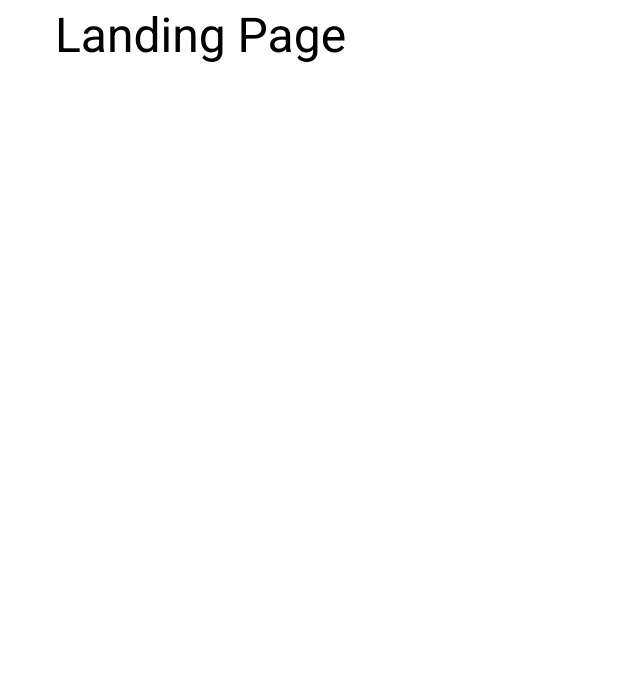
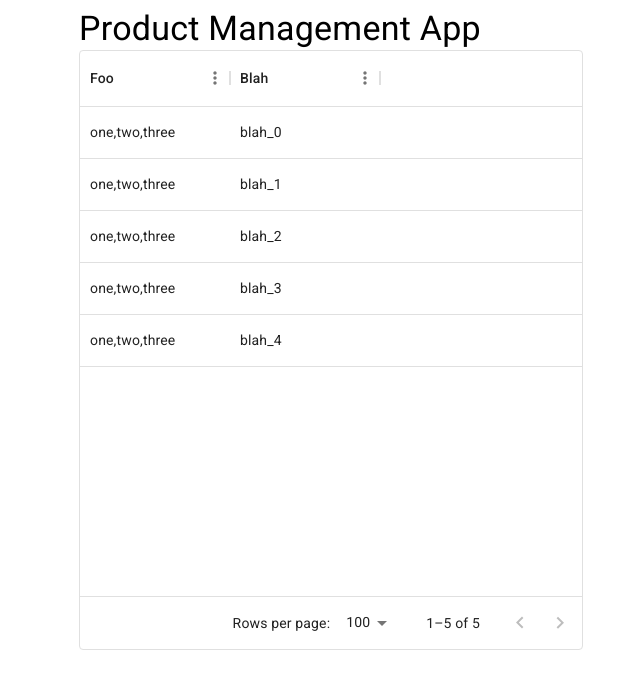
Before and after one commit to kbonnici/karl-bonnici-IS24-full-stack-competition-req97073, a React app in the folder frontend/: page / in a window 1280 px wide. Shown: the top 688 px of the page, without its empty margins (309-949 px from the left). Built offline with nearby package versions, Linux system fonts and the light colour scheme; the HTML template or start-up script is replaced by a standard one.

Commit message:
add dummy data table

```diff
--- a/frontend/package.json
+++ b/frontend/package.json
@@ -14,6 +14,7 @@
     "@fontsource/roboto": "^4.5.8",
     "@mui/icons-material": "^5.11.11",
     "@mui/material": "^5.11.15",
+    "@mui/x-data-grid": "^6.0.3",
     "@types/react-router-dom": "^5.3.3",
     "react": "^18.2.0",
     "react-dom": "^18.2.0",
--- a/frontend/src/components/LandingPage/LandingPage.tsx
+++ b/frontend/src/components/LandingPage/LandingPage.tsx
@@ -1,7 +1,35 @@
 import { Typography } from '@mui/material';
+import { Container } from '@mui/system';
+import { DataGrid, GridColDef } from '@mui/x-data-grid';
+import { GridRowProduct } from '../../types';
+
+function generateData(n: number): GridRowProduct[] {
+  const data: GridRowProduct[] = [];
+
+  for (let i = 0; i < n; i++) {
+    data.push({
+      id: i,
+      foo: ['one', 'two', 'three'],
+      blah: `blah_${i}`,
+    });
+  }
+  return data;
+}
+
+const columns: GridColDef[] = [
+  { field: 'foo', headerName: 'Foo', width: 150 },
+  { field: 'blah', headerName: 'Blah', width: 150 },
+];
 
 function LandingPage() {
-  return <Typography variant="h3">Landing Page</Typography>;
+  return (
+    <Container maxWidth="sm">
+      <Typography variant="h4">Product Management App</Typography>
+      <div style={{ height: '75vh', width: '100%' }}>
+        <DataGrid rows={generateData(5)} columns={columns} />
+      </div>
+    </Container>
+  );
 }
 
 export default LandingPage;
--- /dev/null
+++ b/frontend/src/types.ts
@@ -0,0 +1,8 @@
+export type Product = {
+  foo: string[];
+  blah: string;
+};
+
+export type GridRowProduct = Product & {
+  id: number;
+};
```
Also changed, not shown: 1 other file (tests, documents, lock files or other folders).
